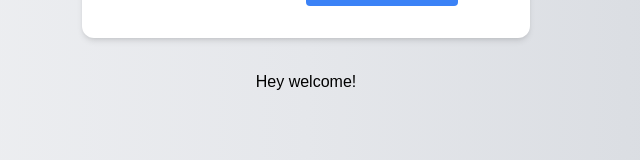
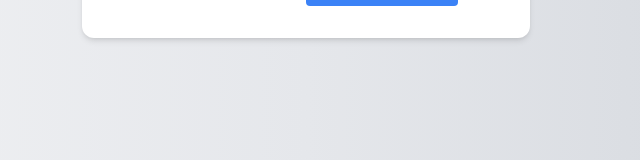
Before and after one commit to Narenweb/sms-next, a Next.js app: page /sample-event in a window 1280 px wide. Shown: the part 448-608 px from the top of the page, without its empty margins (334-974 px from the left). Built offline with nearby package versions, Linux system fonts and the light colour scheme.

Commit message:
file changed

```diff
--- a/app/sample-event/page.jsx
+++ b/app/sample-event/page.jsx
@@ -79,7 +79,6 @@ const ConfigPage = () => {
           </div>
         ))}
       </div>
-      <h1 className='text-center'>Hey welcome!</h1>
     </div>
   );
 };
```
